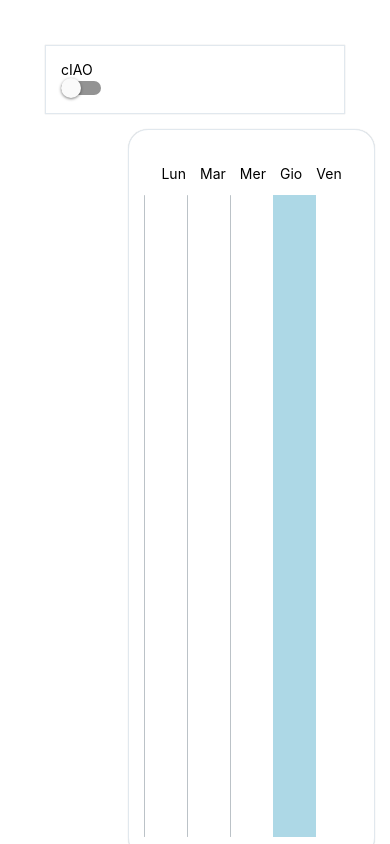
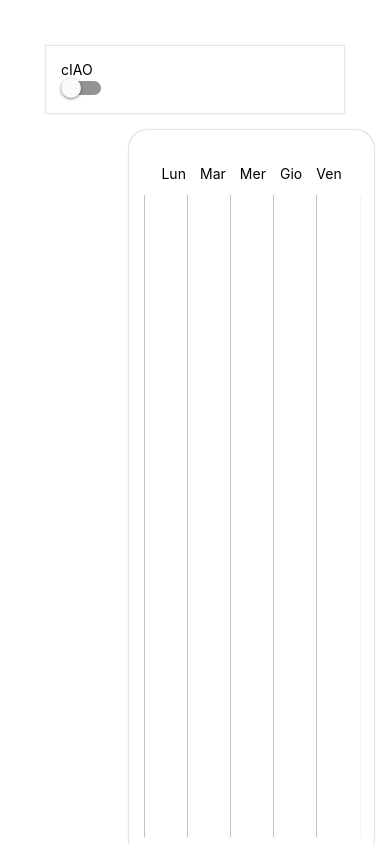
Before and after one commit to Frances0397/custom-gantt-test2, a React Native app: screen / in a window 390 px wide. Built offline with nearby package versions, Linux system fonts and the light colour scheme.

Commit message:
Aggiunta controllo ferie per weekGantt

```diff
--- a/App.js
+++ b/App.js
@@ -15,18 +15,18 @@ export default function App() {
     { ID: '1', Title: 'Item 1', StartDate: '2024-03-02', EndDate: '2024-03-13' },
     { ID: '2', Title: 'Item 2', StartDate: '2024-03-06', EndDate: '2024-04-01' },
     { ID: '3', Title: 'Item 3', StartDate: '2024-03-11', EndDate: '2024-03-30' },
-    { ID: '4', Title: 'Item 4', StartDate: '2024-03-16', EndDate: '2024-03-20' },
+    { ID: '4', Title: 'Item 4', StartDate: '2024-03-08', EndDate: '2024-03-15' },
     { ID: '5', Title: 'Item 5', StartDate: '2024-03-21', EndDate: '2024-03-27' },
-    { ID: '6', Title: 'Item 6', StartDate: '2024-03-26', EndDate: '2024-03-30' },
+    { ID: '6', Title: 'Item 6', StartDate: '2024-03-16', EndDate: '2024-03-30' },
     { ID: '7', Title: 'Item 7', StartDate: '2024-03-31', EndDate: '2024-04-01' },
     // Add more items as needed
   ];
 
   const absence = {};
   absence.from = new Date();
-  absence.from.setDate(15);
+  absence.from.setDate(19);
   absence.to = new Date();
-  absence.to.setDate(20);
+  absence.to.setDate(21);
   const absences = [];
   absences.push(absence);
 
--- a/components/GanttBackground.js
+++ b/components/GanttBackground.js
@@ -40,18 +40,51 @@ export default function GanttBackground({ lines, absences }) {
     console.log(currentIndex);
 
     const isTomorrowHoliday = (index,calc) => {
+        if (lines === 5){
+            //non necessario, si va da lunedì a venerdì
+        } else {
             let nextDate = new Date();
             let tomorrow = index + 1;
             nextDate.setDate(tomorrow);
             console.log("DATA DI DOMANI: " + nextDate);
             let dayString = nextDate.toLocaleDateString('it-IT',{ weekday: 'short' });
             if ( ( ( dayString.charAt(0) == 'd' || dayString.charAt(0) == 'l' ) && calc == true)){
-            holidaysRendered = holidaysRendered + 1; //di due in due per sab/dom
+                holidaysRendered = holidaysRendered + 1;
             }
             return (dayString.charAt(0) == 'd' || dayString.charAt(0) == 'l' ? true : false);
         }
+    }
 
-    const isTomorrowOutOfWork = (index, calc) => {
+    const isOutOfWork = (index, calc) => {
+        if (lines === 5){
+            var daysMap = {
+                "l" : 1,
+                "m" : 2,
+                "m" : 3,
+                "g" : 4,
+                "v" : 5,
+                "s" : 6,
+                "d" : 7,
+            };
+            let date = new Date();
+            let dayChar = date.toLocaleDateString('it-IT',{ weekday: 'short' })[0];
+            const todayIndex = daysMap[dayChar];
+            if ( index !== todayIndex ) {
+                date.setDate(date.getDate() + ( index - todayIndex ) );
+                for (let i=0; i<absences.length; ++i){
+                    let absence = absences[i];
+                    console.log(date.getDate() + ">" + absence.from.getDate() + "?");
+                    console.log(date.getDate() + "<" + absence.to.getDate() + "?");
+                    if ( date.getDate() <= absence.to.getDate() && date.getDate() >= absence.from.getDate() ){
+                        if (calc){
+                            outOfWork = outOfWork + 1;
+                        }
+                        return true;
+                    }
+                }
+            }
+            return false;
+        } else {
             let date = new Date();
             console.log(index);
             date.setDate(index);
@@ -72,8 +105,12 @@ export default function GanttBackground({ lines, absences }) {
             }
             return false;
         }
+    }
 
     const isLastOfMonth = (index) => {
+        if (lines === 5){
+
+        } else {
             let nextDate = new Date();
             let tomorrow = index + 2;
             let thisMonth = nextDate.getMonth();
@@ -81,6 +118,7 @@ export default function GanttBackground({ lines, absences }) {
             let thatMonth = nextDate.getMonth();
             console.log("MESI DIVERSI? " + thisMonth + " " + thatMonth);
             return (thisMonth != thatMonth);
+        }
     }
 
     return (
@@ -93,15 +131,15 @@ export default function GanttBackground({ lines, absences }) {
                         {
                             left: `${ index === currentIndex ? ( ( index - holidaysRendered - (index == currentIndex ? 1 : 0) - outOfWork ) / lines ) * 100 //today line
                                     : isTomorrowHoliday(index,true) ? ( ( index - holidaysRendered - outOfWork - (index > currentIndex ? 1 : 0) ) / lines ) * 100 //holiday line
-                                    : isTomorrowOutOfWork(index,true) ? ( ( index - holidaysRendered - outOfWork - (index > currentIndex ? 1 : 0) ) / lines ) * 100
+                                    : isOutOfWork(index,true) ? ( ( index - holidaysRendered - outOfWork - (index > currentIndex ? 1 : 0) ) / lines ) * 100
                                     : ( ( index - (index > currentIndex ? 1 : 0) - holidaysRendered - outOfWork) / lines ) * 100}%`, //normal line
                             backgroundColor: index === currentIndex ? 'red' : isTomorrowHoliday(index,false) ? 'lightblue' : '#bbc2c7',
-                            width: (   isTomorrowOutOfWork(index,false) && isLastOfMonth(index)
+                            width: (   isOutOfWork(index,false) && isLastOfMonth(index)
                                     || isTomorrowHoliday(index,false)   && isLastOfMonth(index) ) ? `${1 / lines * 200}%`
                                 :  index === currentIndex
-                                || isTomorrowOutOfWork(index,false)
+                                || isOutOfWork(index,false)
                                 || isTomorrowHoliday(index,false) ? `${1 / lines * 100}%` : `0.07%`,
-                            borderRadius: index === currentIndex || isTomorrowHoliday(index,false) || isTomorrowOutOfWork(index,false) ? 0 : 50,
+                            borderRadius: index === currentIndex || isTomorrowHoliday(index,false) || isOutOfWork(index,false) ? 0 : 50,
                             opacity: index === currentIndex ? '20%' : '100%',
                             zIndex: 0
                         },
```
Lines whose indentation alone changed are shown as unchanged.
